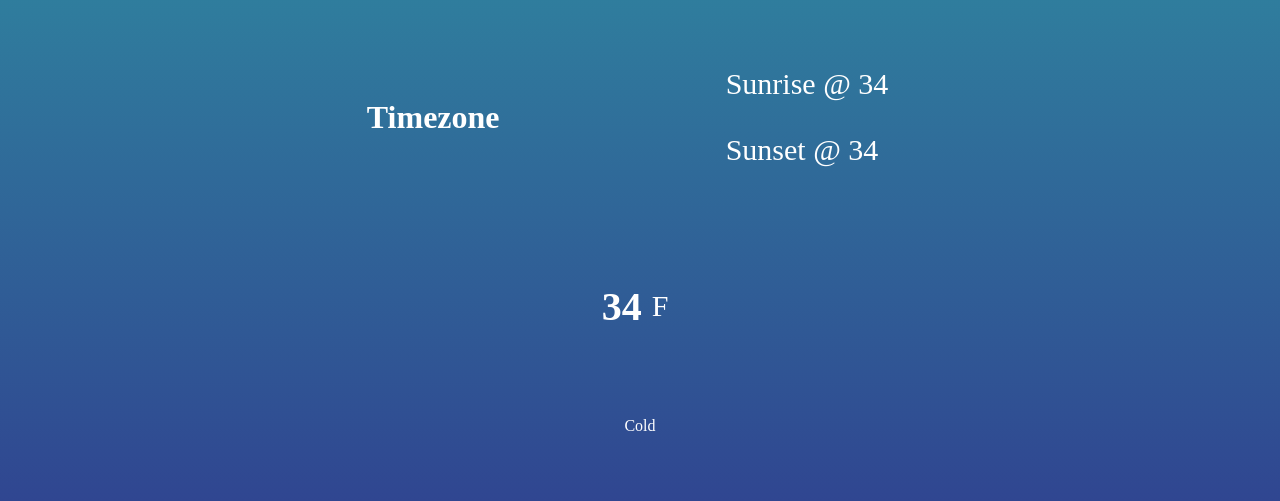
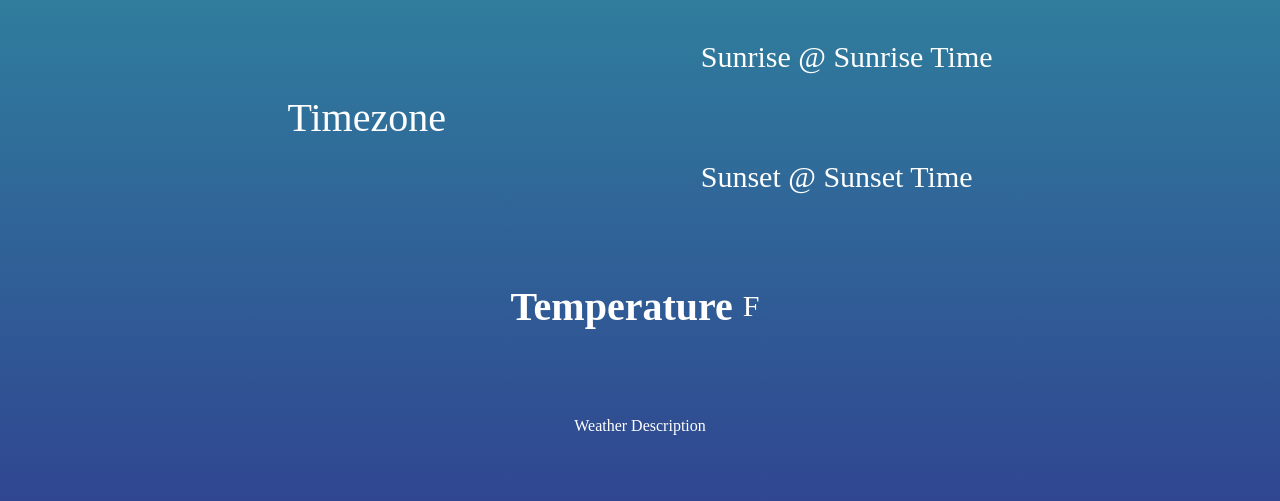
Before and after one commit to DavidTaapy/David-Learns-JavaScript, a plain HTML site: page Weather App/index.html in a window 1280 px wide. Shown: the part 227-728 px from the top of the page. Drawn offline with Linux system fonts and the light colour scheme.

Commit message:
Reducing the use of absolute values

```diff
--- a/Weather App/index.html
+++ b/Weather App/index.html
@@ -11,24 +11,24 @@
 <body>
     <img class="icon" width="128" height="128">
     <div class="location">
-        <h1 class="location-timezone">Timezone</h1>
+        <div class="location-timezone">Timezone</div>
         <div class="sunrise-sunset">
             <div class="sunrise">
                 <span>Sunrise @ </span>
-                <span class="sunrise-time">34</span>
+                <span class="sunrise-time">Sunrise Time</span>
             </div>
             <div class="sunset">
                 <span>Sunset @ </span>
-                <span class="sunset-time">34</span>
+                <span class="sunset-time">Sunset Time</span>
             </div>
         </div>
     </div>
     <div class="temperature">
         <div class="degree-section">
-            <h2 class="temperature-degree">34</h2>
+            <h2 class="temperature-degree">Temperature</h2>
             <span>F</span>
         </div>
-        <div class="temperature-description">Cold</div>
+        <div class="temperature-description">Weather Description</div>
     </div>
 </body>
 </html>
--- a/Weather App/styles.css
+++ b/Weather App/styles.css
@@ -15,6 +15,10 @@ body {
   color: white;
 }
 
+.degree-section h2 {
+  font-size: 40px;
+}
+
 .location,
 .temperature {
   height: 30vh;
@@ -22,6 +26,14 @@ body {
   display: flex;
   justify-content: space-around;
   align-items: center;
+}
+
+.location {
+  justify-content: space-around;
+}
+
+.location-timezone {
+  font-size: 40px;
 }
 
 .temperature {
@@ -39,27 +51,10 @@ body {
   font-size: 30px;
 }
 
-.degree-section h2 {
-  font-size: 40px;
+.sunrise-sunset {
+  height: 100%;
+  font-size: 30px;
+  display: flex;
+  flex-direction: column;
+  justify-content: space-around;
 }
-
-.sunrise-sunset {
-  height: 100px;
-  font-size: 30px;
-  position: relative;
-}
-
-.sunrise,
-.sunset {
-  width: 250px;
-  position: absolute;
-  transform: translateX(-75%);
-}
-
-.sunrise {
-  top: 0;
-}
-
-.sunset {
-  bottom: 0;
-}
```
Also changed, not shown: 1 other file.
